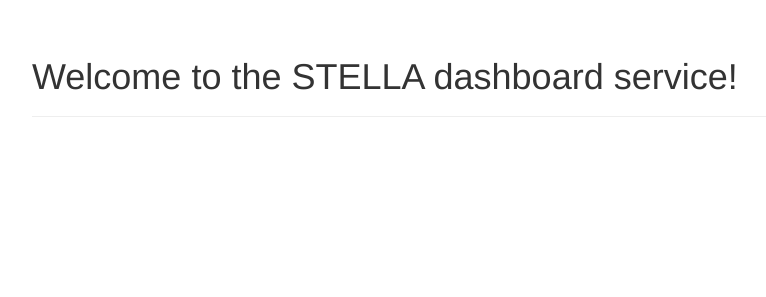
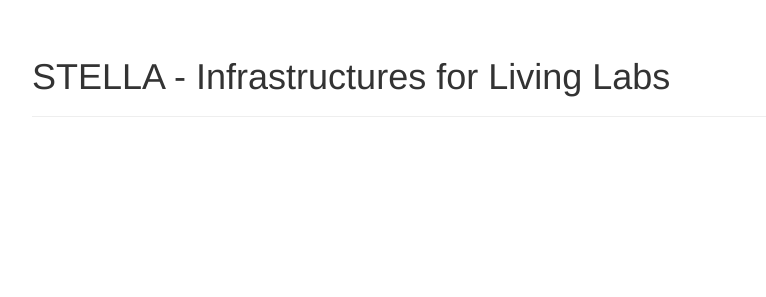
Before and after one commit to stella-project/stella-server, a Flask app: page / in a window 1280 px wide. Shown: the part 55-352 px from the top of the page, without its empty margins (38-804 px from the left). Run offline with Flask 2, Linux system fonts and the light colour scheme; some libraries are stand-ins or nearby versions.

Commit message:
change welcome message

```diff
--- a/web/app/templates/index.html
+++ b/web/app/templates/index.html
@@ -3,7 +3,12 @@
 {% block title %}STELLA{% endblock %}
 
 {% block page_content %}
-<div class="page-header">
-    <h1>{% if current_user.is_authenticated %}Hello, {{ current_user.username }}{% else %}Welcome to the STELLA dashboard service{% endif %}!</h1>
-</div>
+    <div class="page-header">
+        <h1>{% if current_user.is_authenticated %}Hello, {{ current_user.username }}{% else %}STELLA - Infrastructures for Living Labs{% endif %}</h1>
+    </div>
+    <!--
+    <div class="col-md-8 col-md-offset-2">
+        <img src="static/img/figure_stella.png" class="img-responsive"> </img>
+    </div>
+    -->
 {% endblock %}
```
